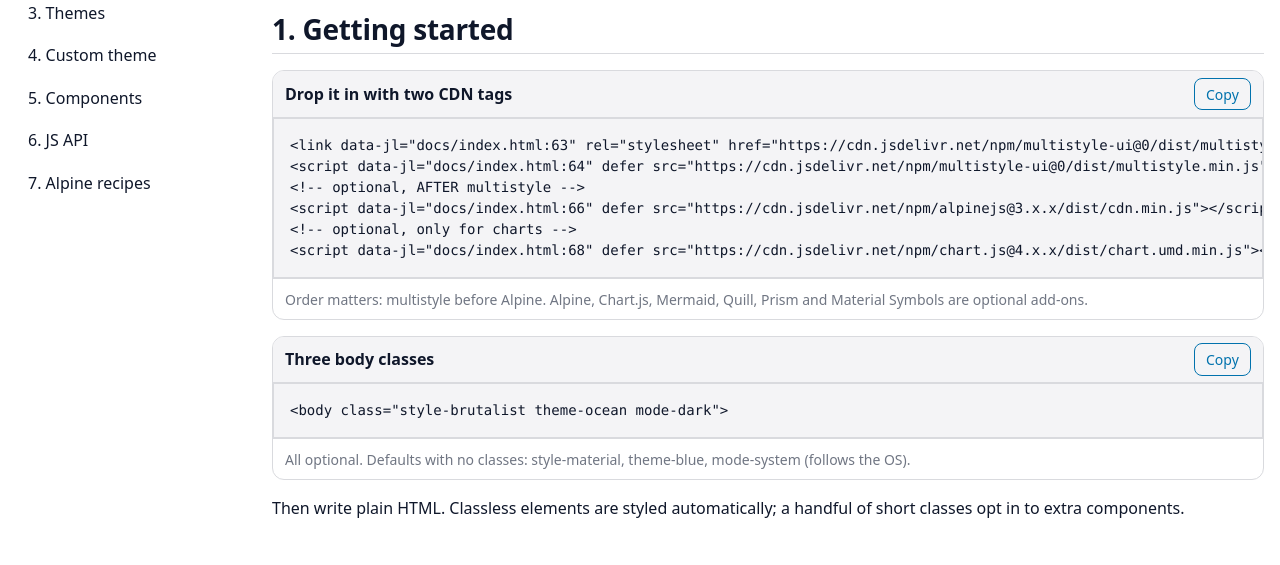
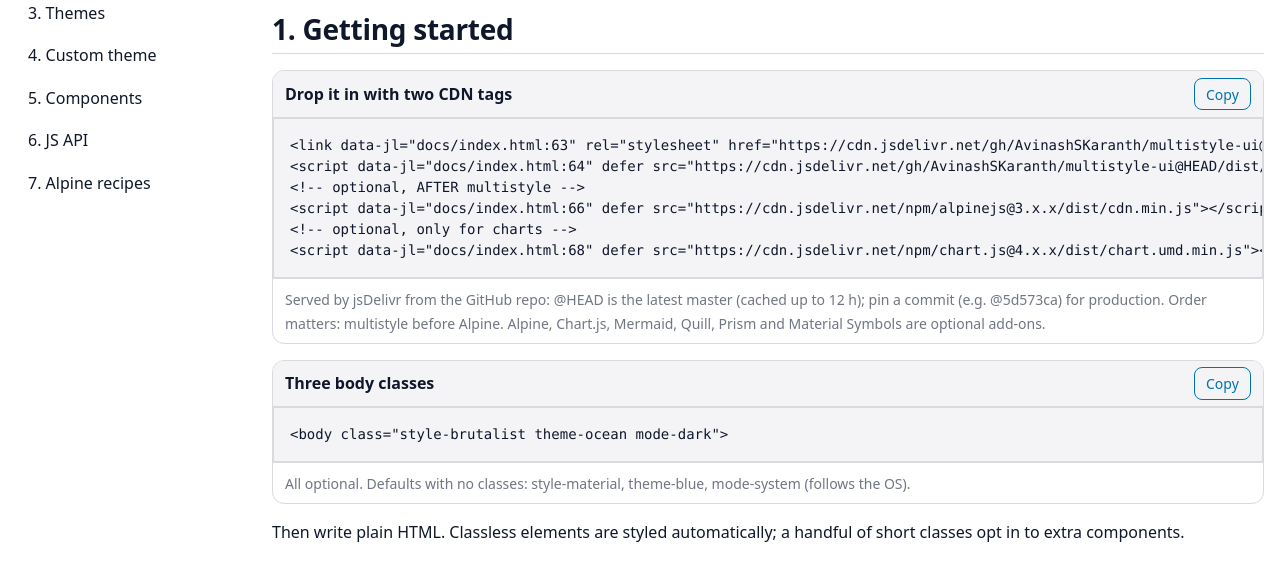
Before and after one commit to AvinashSKaranth/multistyle-ui, a website: page docs/index.html in a window 1280 px wide. Shown: the part 227-792 px from the top of the page. Drawn offline with Linux system fonts and the light colour scheme.

Commit message:
docs: use jsDelivr GitHub CDN links
Point README, docs and skill at cdn.jsdelivr.net/gh/AvinashSKaranth/multistyle-ui@HEAD
(the npm package is not published) and note @HEAD caching / commit pinning.

Co-Authored-By: Claude Opus 5.5 (1M context) <noreply@anthropic.com>

````diff
--- a/docs/index.html
+++ b/docs/index.html
@@ -59,9 +59,9 @@
 
 <section id="getting-started">
   <h2>1. Getting started</h2>
-  <template class="example" data-preview="off" data-title="Drop it in with two CDN tags" data-note="Order matters: multistyle before Alpine. Alpine, Chart.js, Mermaid, Quill, Prism and Material Symbols are optional add-ons.">
-    <link rel="stylesheet" href="https://cdn.jsdelivr.net/npm/multistyle-ui@0/dist/multistyle.min.css">
-    <script defer src="https://cdn.jsdelivr.net/npm/multistyle-ui@0/dist/multistyle.min.js"></script>
+  <template class="example" data-preview="off" data-title="Drop it in with two CDN tags" data-note="Served by jsDelivr from the GitHub repo: @HEAD is the latest master (cached up to 12 h); pin a commit (e.g. @5d573ca) for production. Order matters: multistyle before Alpine. Alpine, Chart.js, Mermaid, Quill, Prism and Material Symbols are optional add-ons.">
+    <link rel="stylesheet" href="https://cdn.jsdelivr.net/gh/AvinashSKaranth/multistyle-ui@HEAD/dist/multistyle.min.css">
+    <script defer src="https://cdn.jsdelivr.net/gh/AvinashSKaranth/multistyle-ui@HEAD/dist/multistyle.min.js"></script>
     <!-- optional, AFTER multistyle -->
     <script defer src="https://cdn.jsdelivr.net/npm/alpinejs@3.x.x/dist/cdn.min.js"></script>
     <!-- optional, only for charts -->
--- a/skill/SKILL.md
+++ b/skill/SKILL.md
@@ -20,8 +20,8 @@ Semantic HTML is styled with no classes; a few short classes opt in to extras. O
 
 ## 1. CDN setup (order matters)
 ```html
-<link rel="stylesheet" href="https://cdn.jsdelivr.net/npm/multistyle-ui@0/dist/multistyle.min.css">
-<script defer src="https://cdn.jsdelivr.net/npm/multistyle-ui@0/dist/multistyle.min.js"></script>
+<link rel="stylesheet" href="https://cdn.jsdelivr.net/gh/AvinashSKaranth/multistyle-ui@HEAD/dist/multistyle.min.css">
+<script defer src="https://cdn.jsdelivr.net/gh/AvinashSKaranth/multistyle-ui@HEAD/dist/multistyle.min.js"></script>
 <!-- optional, AFTER multistyle -->
 <script defer src="https://cdn.jsdelivr.net/npm/alpinejs@3.x.x/dist/cdn.min.js"></script>
 ```
````
Also changed, not shown: README.md.
